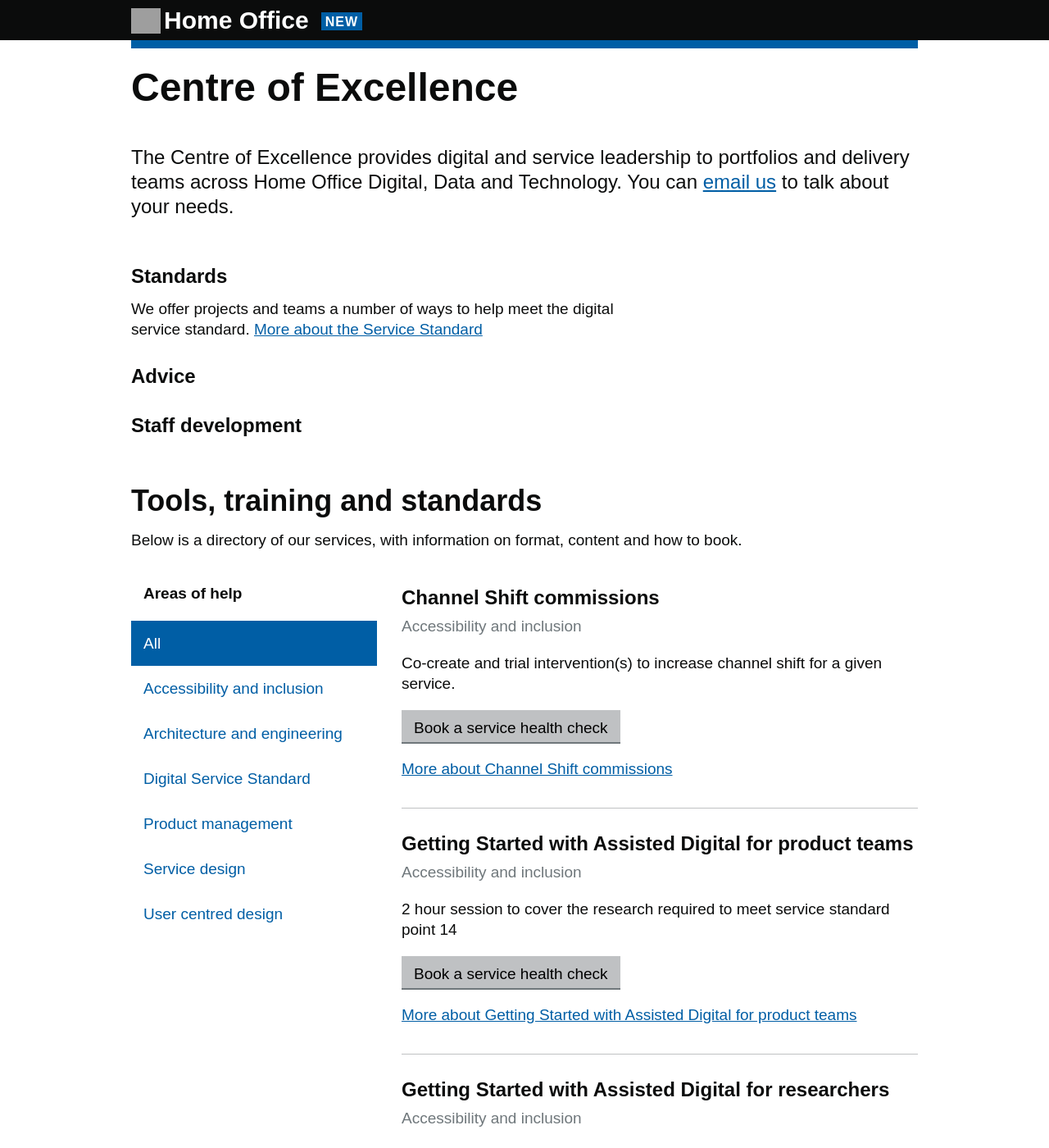
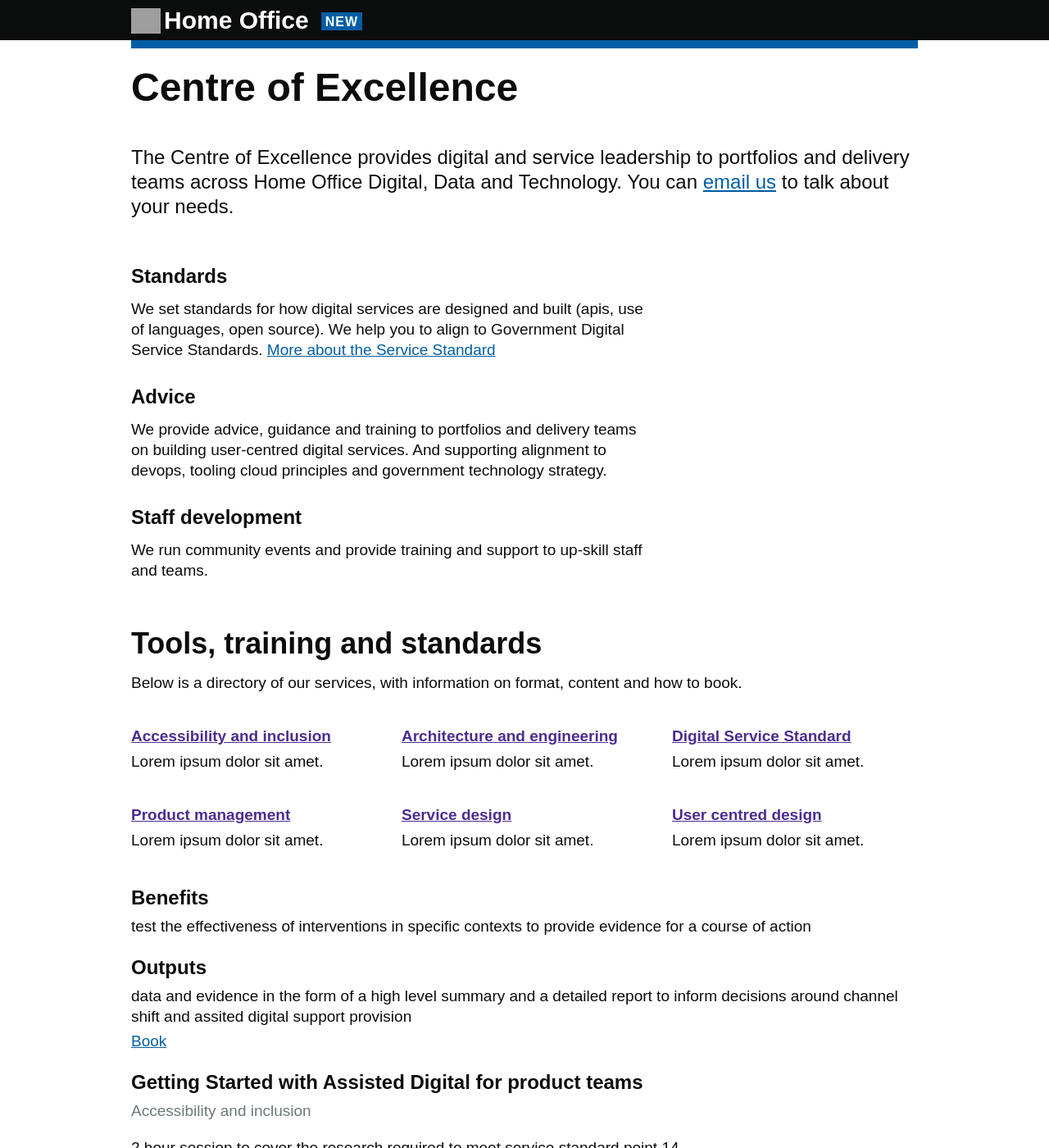
Before and after one commit to Abdul2/coe, a Jekyll site: the page built from index.md, in a window 1280 px wide and 1400 px high. Shown: the whole window at 82% size. Built offline with Jekyll 4.4.1, drawn with Linux system fonts in a browser that asks for light colours; grey boxes are pictures that could not be loaded.

Commit message:
content: finish standards section

```diff
--- a/_includes/standards.html
+++ b/_includes/standards.html
@@ -15,11 +15,11 @@
 
 <div class="column-two-thirds">
   <h3 class="bold-medium">Standards</h3>
-  <p>We offer projects and teams a number of ways to help meet the digital service standard. <a href="https://www.gov.uk/service-manual/service-standard">More about the Service Standard</a></p>
+  <p>We set standards for how digital services are designed and built (apis, use of languages, open source). We help you to align to Government Digital Service Standards. <a href="https://www.gov.uk/service-manual/service-standard">More about the Service Standard</a></p>
 
   <h3 class="bold-medium">Advice</h3>
-  <p></p>
+  <p>We provide advice, guidance and training to portfolios and delivery teams on building user-centred digital services. And supporting alignment to devops, tooling cloud principles and government technology strategy.</p>
 
   <h3 class="bold-medium">Staff development</h3>
-  <p></p>
+  <p>We run community events and provide training and support to up-skill staff and teams.</p>
 </div>
--- a/_layouts/default.html
+++ b/_layouts/default.html
@@ -48,7 +48,39 @@
 
     <div class="grid-row">
       <div class="column-one-third">
-        <!-- {% include toc.html %} -->
+        <h2 class="heading-small"><a href="">Accessibility and inclusion</a></h2>
+        <p>Lorem ipsum dolor sit amet.</p>
+      </div>
+      <div class="column-one-third">
+        <h2 class="heading-small"><a href="">Architecture and engineering</a></h2>
+        <p>Lorem ipsum dolor sit amet.</p>
+      </div>
+      <div class="column-one-third">
+        <h2 class="heading-small"><a href="">Digital Service Standard</a></h2>
+        <p>Lorem ipsum dolor sit amet.</p>
+      </div>
+
+    </div>
+
+    <div class="grid-row">
+      <div class="column-one-third">
+        <h2 class="heading-small"><a href="">Product management</a></h2>
+        <p>Lorem ipsum dolor sit amet.</p>
+      </div>
+      <div class="column-one-third">
+        <h2 class="heading-small"><a href="">Service design</a></h2>
+        <p>Lorem ipsum dolor sit amet.</p>
+      </div>
+      <div class="column-one-third">
+        <h2 class="heading-small"><a href="">User centred design</a></h2>
+        <p>Lorem ipsum dolor sit amet.</p>
+      </div>
+
+    </div>
+
+    <!-- <div class="grid-row">
+      <div class="column-one-third">
+
         {% include meta-filter.html %}
       </div>
 
@@ -80,7 +112,7 @@
         {% endfor %}
 
       </div>
-    </div>
+    </div> -->
 
   </main>
 
```
